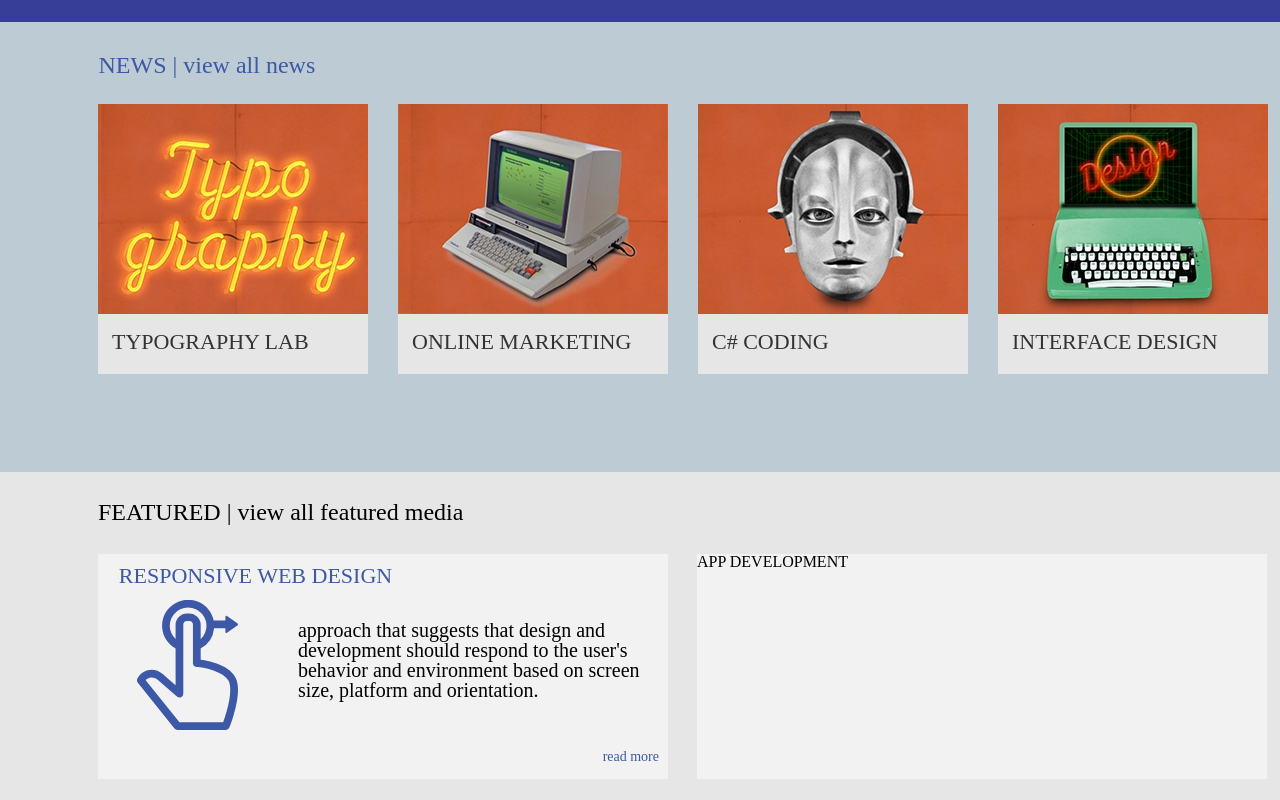
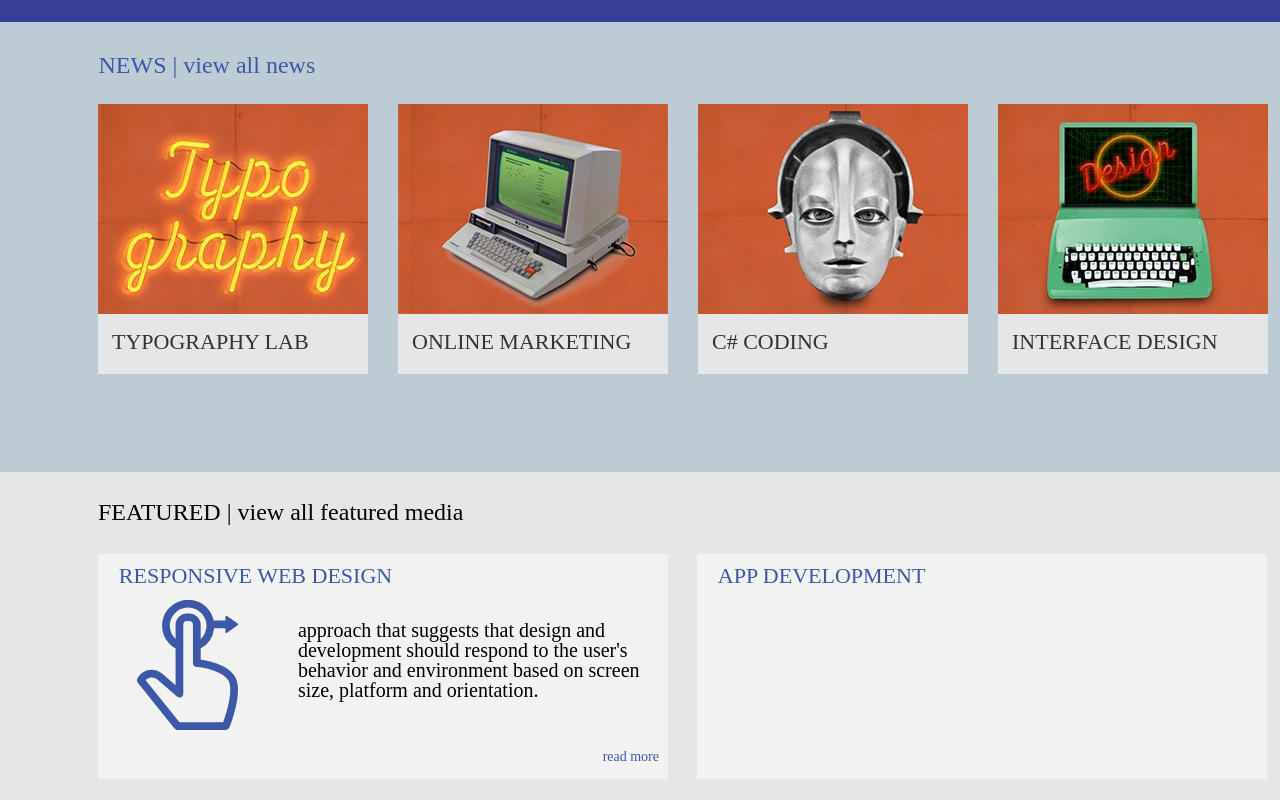
Before and after one commit to luka477/unilab-lesson6, a plain HTML site: page index.html in a window 1280 px wide. Shown: the part 1100-1900 px from the top of the page. Drawn offline with Linux system fonts and the light colour scheme.

Commit message:
Update style.css

```diff
--- a/css/style.css
+++ b/css/style.css
@@ -214,3 +214,9 @@
 	margin-top: 29.8px;
 	float: left;
 }
+.DEVELOPMENT {
+	font-size: 22px;
+	color: #3D58A6;
+	padding-top: 11.1px;
+	padding-left: 20.8px;
+}
```
